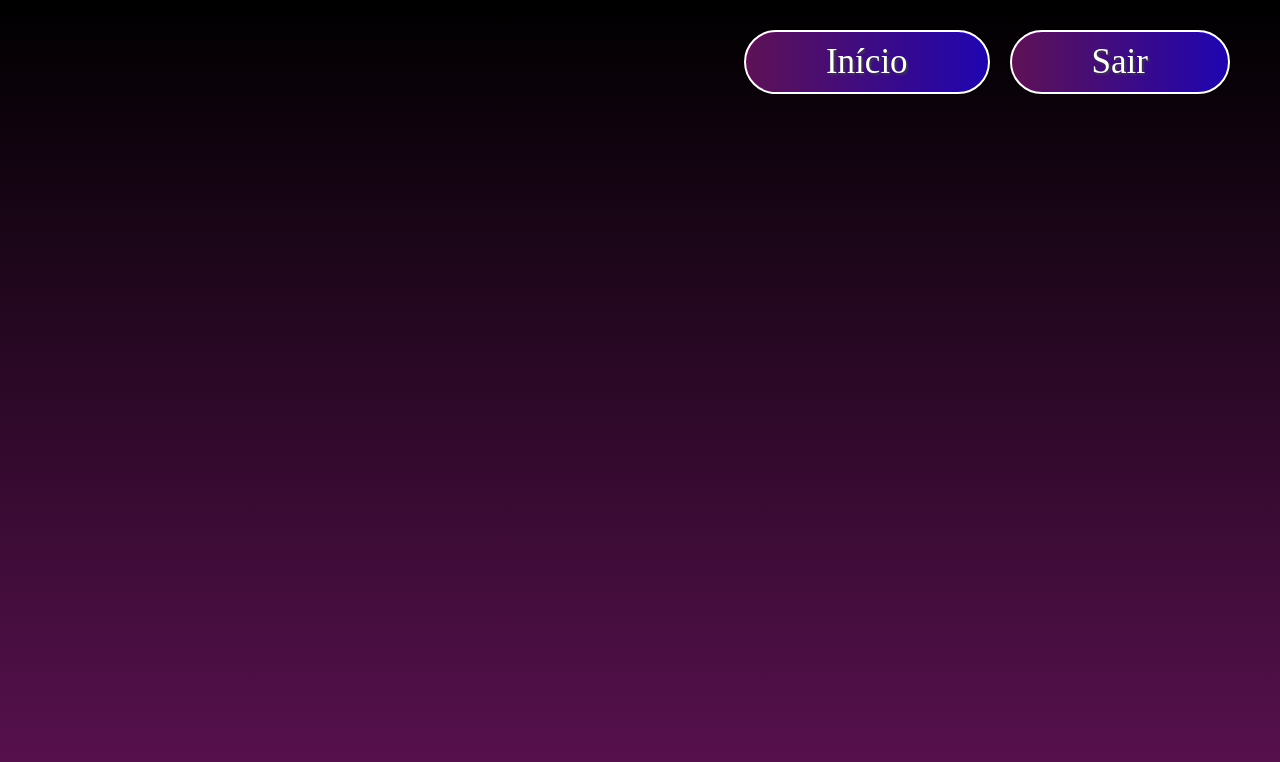
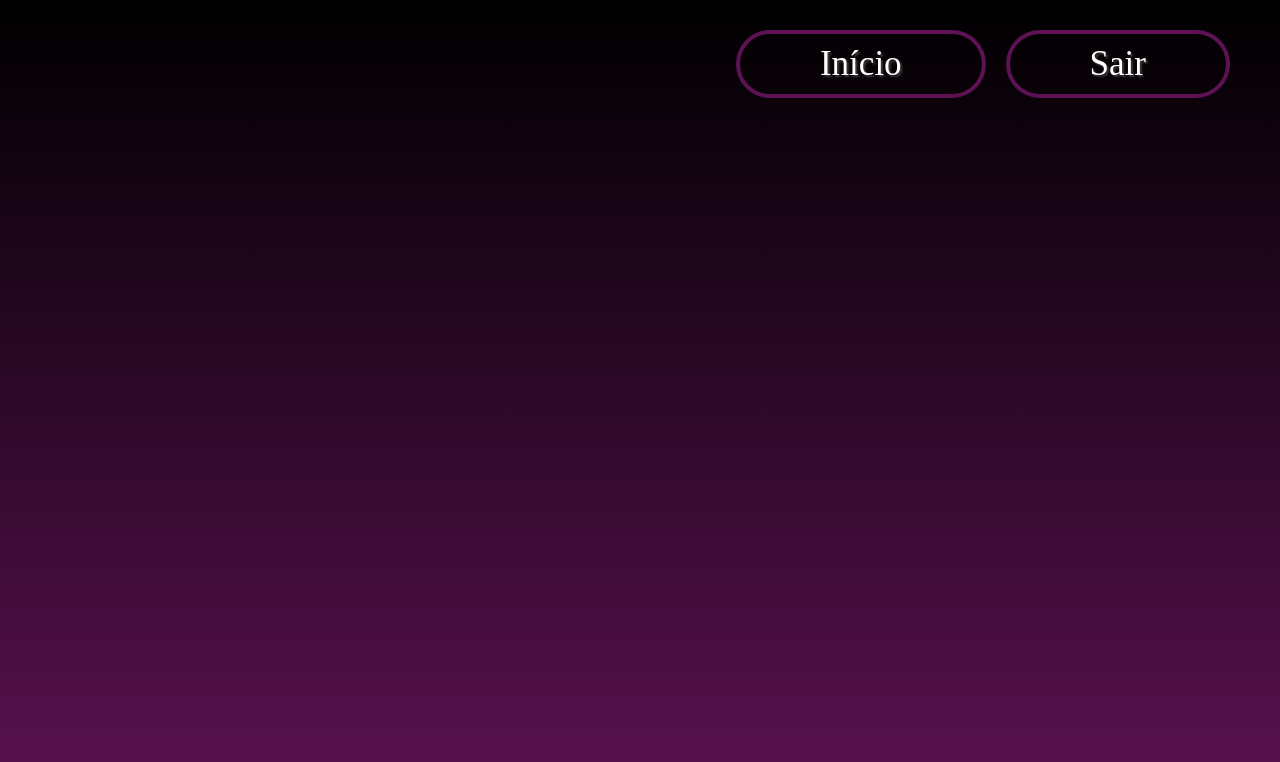
Before and after one commit to diegoalvares/diamtech, a plain HTML site: page index.html in a window 1280 px wide. Drawn offline with Linux system fonts and the light colour scheme.

Commit message:
atualizando.

```diff
--- a/CSS/header.css
+++ b/CSS/header.css
@@ -16,13 +16,15 @@ header>nav>ul>li{
     padding: 10px 80px 10px 80px;
     margin-right: 20px;
     font-size: 35px;
-    background: linear-gradient(to right, var(--roxo), var(--roxo2));
     text-shadow: 2px 2px 2px rgb(59, 59, 59);
     border-radius: 60px;
     cursor: pointer;
-    border: solid white 2px;
+    border: solid var(--roxo) 4px;
+    transition: 0.3s;
 }
 
 header>nav>ul>li:hover{
-    opacity: 0.8;
+    text-shadow: 2px 0px 2px rgb(131, 131, 131);
+    background-color: aliceblue;
+    color: var(--roxo);
 }
```
